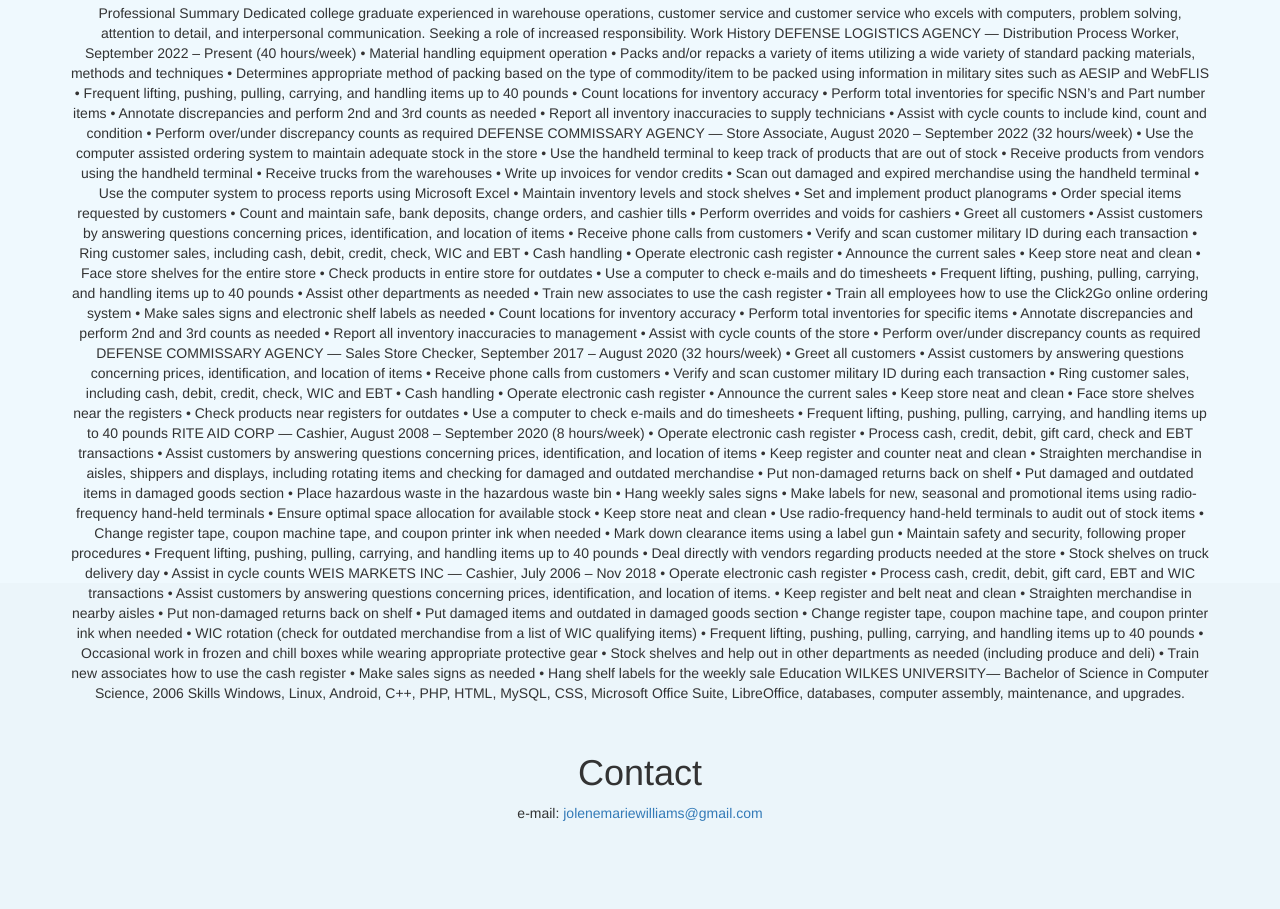
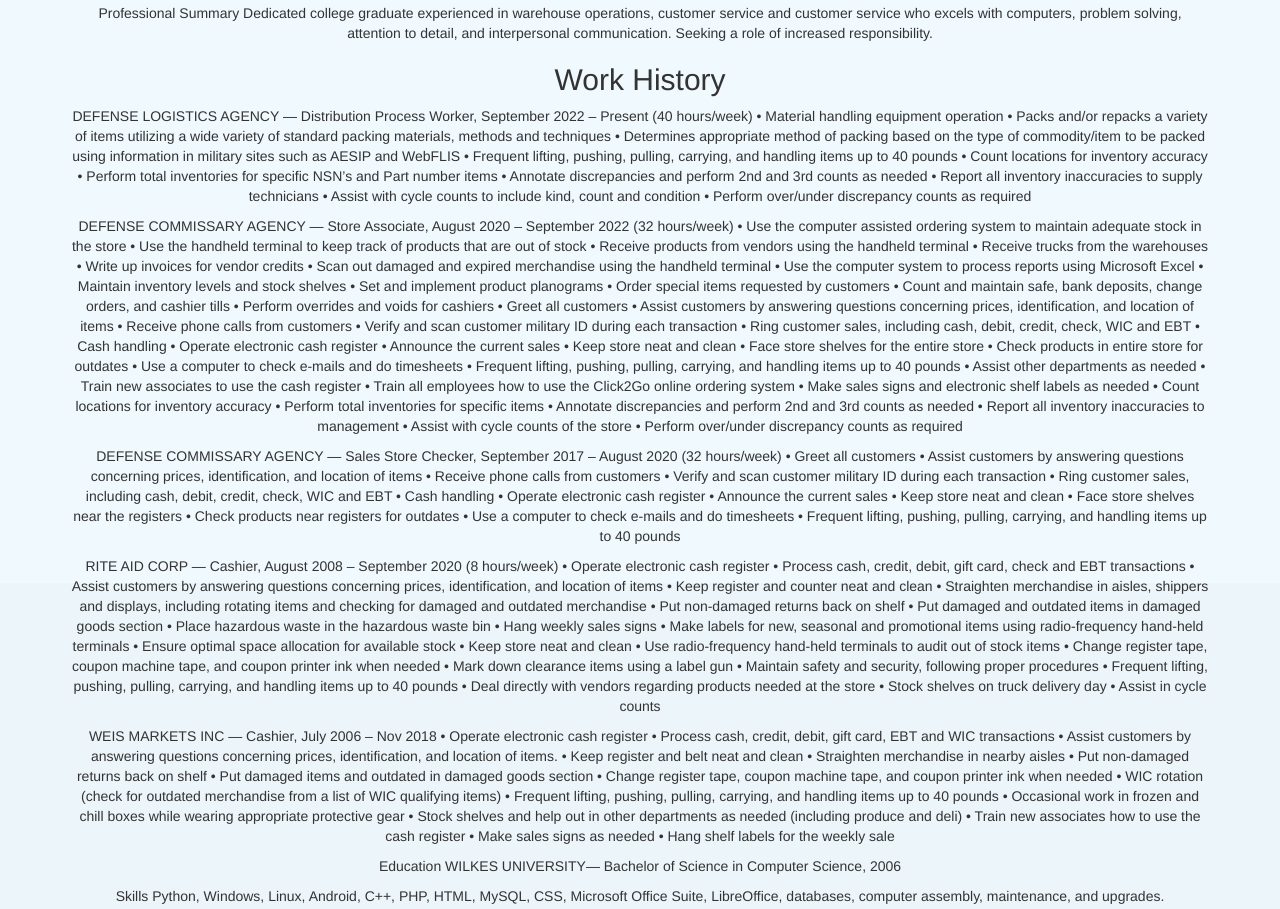
Before and after one commit to jomawi/jomawi.github.io, a website: page index.html in a window 1280 px wide. Shown: the part 1817-2726 px from the top of the page. Drawn offline with Linux system fonts and the light colour scheme.

Commit message:
Update index.html

```diff
--- a/index.html
+++ b/index.html
@@ -108,11 +108,13 @@
 
 
 <p>Professional Summary
-Dedicated college graduate experienced in warehouse operations, customer service and customer service who excels with computers, problem solving, attention to detail, and interpersonal communication.  Seeking a role of increased responsibility.
+Dedicated college graduate experienced in warehouse operations, customer service and customer service who excels with computers, problem solving, attention to detail, and interpersonal communication.
+Seeking a role of increased responsibility.</p>
 
-Work History
 
-DEFENSE LOGISTICS AGENCY — Distribution Process Worker, September 2022 – Present (40 hours/week)
+<h2>Work History</h2>
+
+<p>DEFENSE LOGISTICS AGENCY — Distribution Process Worker, September 2022 – Present (40 hours/week)
     • Material handling equipment operation
     • Packs and/or repacks a variety of items utilizing a wide variety of standard packing materials, methods and techniques
     • Determines appropriate method of packing based on the type of commodity/item to be packed using information in military sites such as AESIP and WebFLIS
@@ -122,9 +124,9 @@
     • Annotate discrepancies and perform 2nd and 3rd counts as needed
     • Report all inventory inaccuracies to supply technicians
     • Assist with cycle counts to include kind, count and condition
-    • Perform over/under discrepancy counts as required
+    • Perform over/under discrepancy counts as required </p>
 
-                   DEFENSE COMMISSARY AGENCY — Store Associate, August 2020 – September 2022 (32 hours/week)
+   <p>                DEFENSE COMMISSARY AGENCY — Store Associate, August 2020 – September 2022 (32 hours/week)
     • Use the computer assisted ordering system to maintain adequate stock in the store
     • Use the handheld terminal to keep track of products that are out of stock
     • Receive products from vendors using the handheld terminal
@@ -160,9 +162,9 @@
     • Report all inventory inaccuracies to management
     • Assist with cycle counts of the store
     • Perform over/under discrepancy counts as required
+   </p>
 
-
-                   DEFENSE COMMISSARY AGENCY — Sales Store Checker, September 2017 – August 2020  (32 hours/week)
+       <p>            DEFENSE COMMISSARY AGENCY — Sales Store Checker, September 2017 – August 2020  (32 hours/week)
     • Greet all customers
     • Assist customers by answering questions concerning prices, identification, and location of items
     • Receive phone calls from customers
@@ -175,9 +177,9 @@
     • Face store shelves near the registers
     • Check products near registers for outdates
     • Use a computer to check e-mails and do timesheets
-    • Frequent lifting, pushing, pulling, carrying, and handling items up to 40 pounds
+    • Frequent lifting, pushing, pulling, carrying, and handling items up to 40 pounds</p>
 
-                   RITE AID CORP — Cashier, August 2008 – September 2020 (8 hours/week)
+    <p>               RITE AID CORP — Cashier, August 2008 – September 2020 (8 hours/week)
     • Operate electronic cash register
     • Process cash, credit, debit, gift card, check and EBT transactions
     • Assist customers by answering questions concerning prices, identification, and location of items
@@ -197,8 +199,10 @@
     • Frequent lifting, pushing, pulling, carrying, and handling items up to 40 pounds
     • Deal directly with vendors regarding products needed at the store
     • Stock shelves on truck delivery day
-    • Assist in cycle counts
+    • Assist in cycle counts</p>
 
+
+<p>
                    WEIS MARKETS INC — Cashier, July 2006 – Nov 2018
     • Operate electronic cash register
     • Process cash, credit, debit, gift card, EBT and WIC transactions
@@ -214,14 +218,15 @@
     • Stock shelves and help out in other departments as needed (including produce and deli)
     • Train new associates how to use the cash register
     • Make sales signs as needed
-    • Hang shelf labels for the weekly sale
+    • Hang shelf labels for the weekly sale</p>
+
+<p>
+Education
+WILKES UNIVERSITY— Bachelor of Science in Computer Science, 2006</p>
 
 
-Education
-WILKES UNIVERSITY— Bachelor of Science in Computer Science, 2006
-
-Skills
-Windows, Linux, Android, C++, PHP, HTML, MySQL, CSS, Microsoft Office Suite, LibreOffice, databases, computer assembly, maintenance, and upgrades.</p>
+<p>Skills
+Python, Windows, Linux, Android, C++, PHP, HTML, MySQL, CSS, Microsoft Office Suite, LibreOffice, databases, computer assembly, maintenance, and upgrades.</p>
 
                 </div>
             </div>
```
